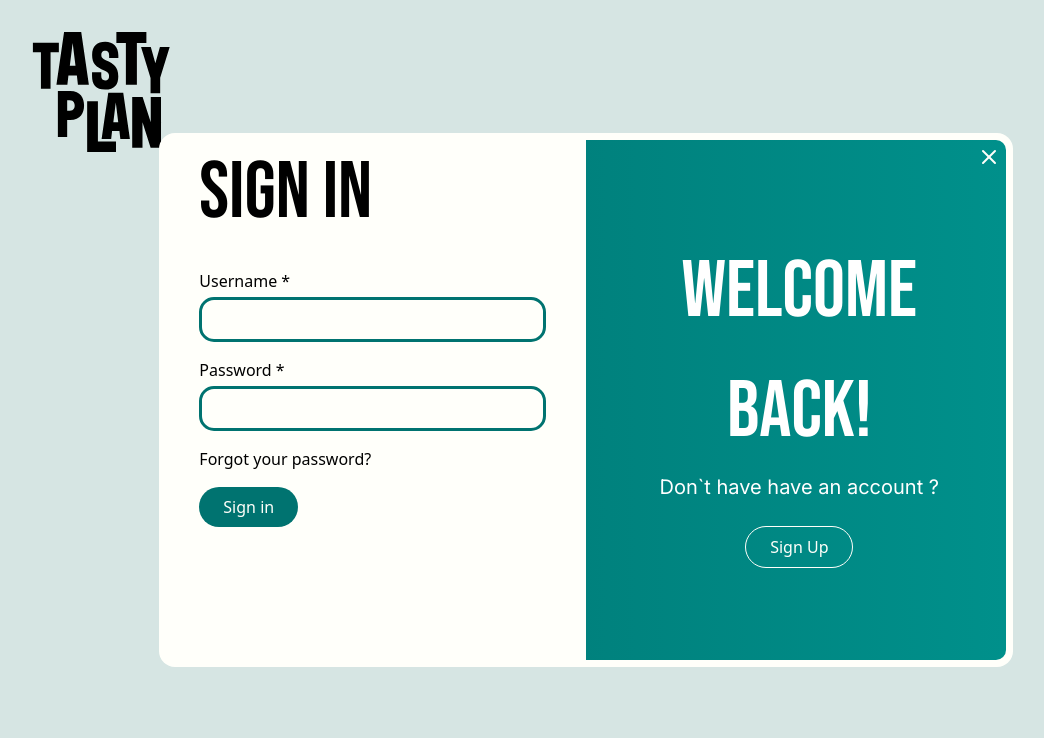
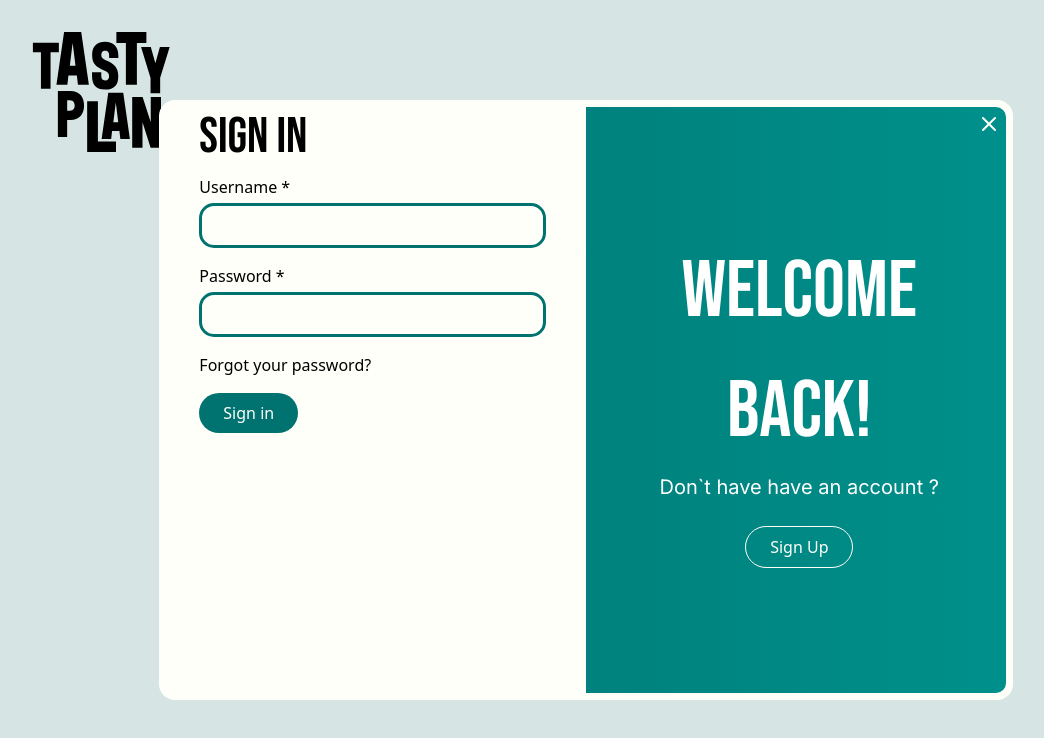
Before and after one commit to fichtnerma/Tastyplan, a Next.js app in the folder frontend/: page /authentication/login in a window 1280 px wide. Shown: the top 738 px of the page, without its empty margins (54-1098 px from the left). Built offline with nearby package versions, Linux system fonts and the light colour scheme; a web font is replaced by a local one.

Commit message:
FIX: cap height and width of login modal

```diff
--- a/frontend/src/components/Layout/Modal.tsx
+++ b/frontend/src/components/Layout/Modal.tsx
@@ -1,11 +1,11 @@
-import React, { PropsWithChildren } from 'react'
+import React, { PropsWithChildren } from 'react';
 
-export default function Modal({children}: PropsWithChildren) {
-  return (
-    <div className='w-screen h-screen fixed flex-wrap top-0 left-0 flex justify-center content-center'>
-        <div className="w-2/3 h-2/3 relative rounded-2xl bg-white-custom overflow-hidden">
-        {children}
+export default function Modal({ children }: PropsWithChildren) {
+    return (
+        <div className="w-screen h-screen fixed flex-wrap top-0 left-0 flex justify-center content-center">
+            <div className="w-2/3 max-w-[1500px] h-3/4 max-h-[600px] relative rounded-2xl bg-white-custom overflow-hidden">
+                {children}
+            </div>
         </div>
-    </div>
-  )
+    );
 }
--- a/frontend/src/components/SignUp/Login/Login.tsx
+++ b/frontend/src/components/SignUp/Login/Login.tsx
@@ -40,7 +40,7 @@ export default function Login({ visible }: LoginProps) {
     return (
         <div className={`${styles.loginContainer} ${visible && styles.active}`}>
             <form className="px-10 flex flex-col gap-4" action="#" onSubmit={handleSubmit}>
-                <h2>Sign in</h2>
+                <h3 className="mb-[-1rem]">Sign in</h3>
                 <TextInput value={username} required onChange={setUsername} label="Username" />
                 <TextInput value={password} type="password" required onChange={setPassword} label="Password" />
                 <a href="#">Forgot your password?</a>
--- a/frontend/src/components/SignUp/Register/Register.tsx
+++ b/frontend/src/components/SignUp/Register/Register.tsx
@@ -48,9 +48,8 @@ export default function Register({ visible }: RegisterProps) {
     return (
         <div className={`${styles.registerContainer} ${visible && styles.active}`}>
             <form className="px-10 flex flex-col gap-4" action="#" onSubmit={handleSubmit}>
-                <h2>Register</h2>
+                <h3 className="mb-[-1rem]">Register</h3>
                 <TextInput value={username} required onChange={setUsername} label="Username" />
-
                 <TextInput value={mail} validate={isEmailValidator} required onChange={setMail} label="E-Mail" />
                 <TextInput
                     value={password}
```
